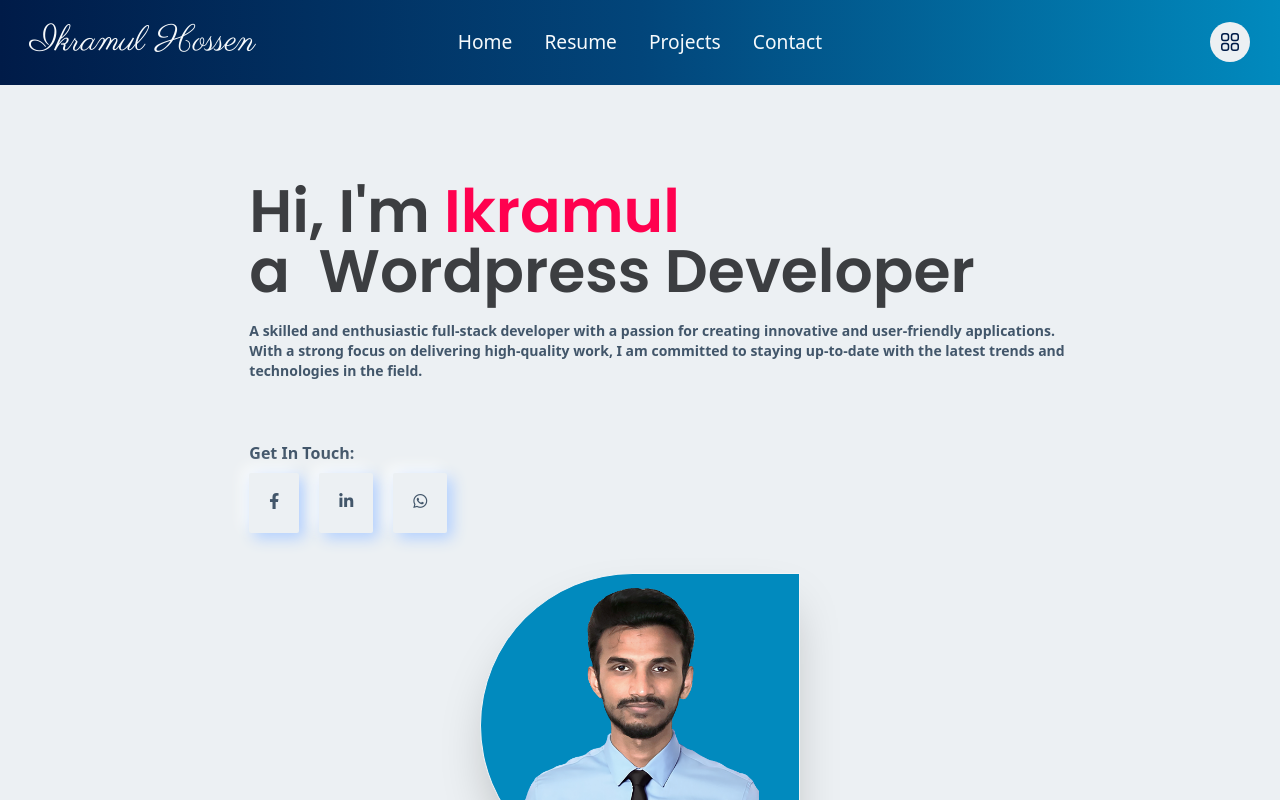
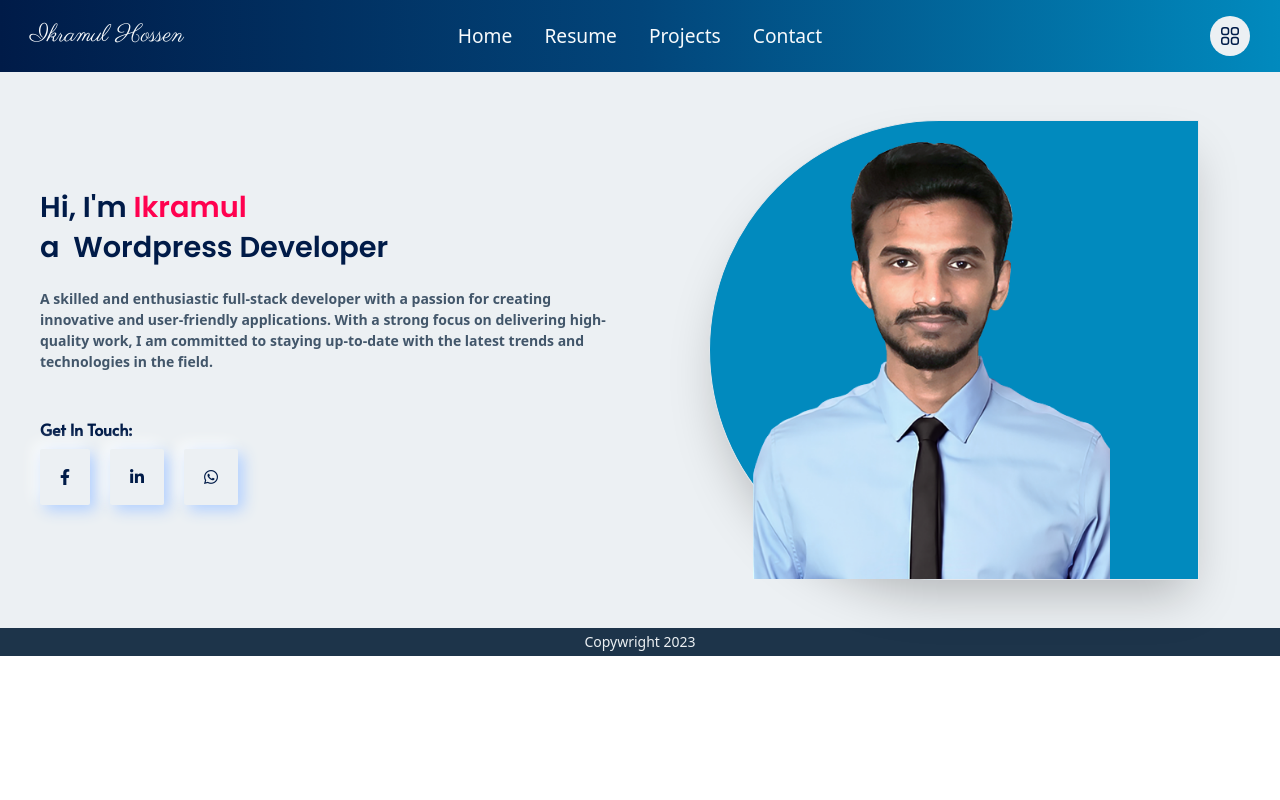
Before and after one commit to ikram3031/Portfolio, a React (Vite) app: page / in a window 1280 px wide. Shown: the top 800 px of the page. Built offline with nearby package versions, Linux system fonts and the light colour scheme.

Commit message:
Nav and Hero

```diff
--- a/src/__variables.scss
+++ b/src/__variables.scss
@@ -1,2 +1,13 @@
 // font coor
 $dark: #001b48;
+$medium: #02457a;
+$normal: #018abe;
+
+// Text Color
+$paragraph: #42566A;
+
+// font-family
+$alata: 'Alata', 'sans-serif';
+$poppins: 'Poppins', 'sans-serif';
+$ows: 'Oswald', 'sans-serif';
+$hand: 'Parisienne', 'cursive';
--- a/src/index.scss
+++ b/src/index.scss
@@ -24,7 +24,7 @@
     margin-top: 20px;
     margin-bottom: 20px;
     align-items: center;
-   justify-content: center;
+    justify-content: center;
 
     .social_single_icon {
         padding-top: 16px;
@@ -139,24 +139,20 @@
 
 
 @keyframes load-from-left {
-    0% {
+    from {
         transform: translateX(-100%);
-        opacity: 0;
     }
 
-    100% {
+    to {
         transform: translateX(0);
-        opacity: 1;
     }
 }
 
 .animate-load-from-left {
     animation-name: load-from-left;
-    animation-duration: 0.5s;
-    animation-timing-function: ease-in-out;
-    animation-fill-mode: forwards;
+    animation-duration: 300ms;
+    animation-fill-mode: both;
 }
-
 
 /* Stciky Header */
 
@@ -173,10 +169,28 @@
     background-color: #fff;
     /* Add a background color */
 }
+
+// margin
+.mt{
+    margin-top: 1rem;
+}
+.mr16{
+    margin-right: 1rem;
+}
+
 /* Min height */
 .hight {
     min-height: 90vh;
 }
+
+// Paragraph text
+
+.text_para {
+    color: $paragraph;
+    font-weight: 600;
+    font-size: 0.875rem;
+}
+
 
 /* Single portfolio */
 .single_portfolio {
--- a/src/sections/Hero.jsx
+++ b/src/sections/Hero.jsx
@@ -1,6 +1,7 @@
 import React, { useEffect, useState } from 'react';
 import Ikram from '../assets/ikram.png';
 import { Link } from 'react-router-dom';
+import './Sections.scss';
 
 const Hero = () => {
   const [skillIndex, setSkillIndex] = useState(0);
@@ -16,51 +17,52 @@ const Hero = () => {
 
   return (
 
-    <div className="max-w-1200 sm:max-w-600 sm:flex-col mx-auto flex
-     justify-between items-center py-10"
+    <div className="hero"
     >
 
       {/* Left */}
-      <div className="w-2/3  flex  flex-col gap-5 p-4 mt-10 ml-10">
+      <div className="hero_left">
         <div className=''>
 
-          <span className='font-pop font-semibold text-6xl text-bl'>
+          <span className='hero_left_intro'>
             Hi, I'm <span className='text-r'>Ikramul</span><br></br>
             <span className=''>a &nbsp;</span>
             {/* <span className=' text-r ease-in-out animate-scale-50 duration-300'>{skills[skillIndex]}&nbsp; </span>Developer */}
-            <span class="animate-load-from-left duration-300">{skills[skillIndex]}</span> Developer
+            <span class="animate-load-from-left">{skills[skillIndex]}</span> Developer
           </span>
 
         </div>
-        <span className="text-sm font-semibold text-para">
+
+        <span className="text_para mr16 mt">
           A skilled and enthusiastic full-stack developer with a passion for creating innovative and
           user-friendly applications. With a strong focus on delivering high-quality work, I am committed
           to staying up-to-date with the latest trends and technologies in the field.
         </span>
+
         {/* Find me with */}
-        <div>
-          <h4 className='text-alata text-md font-semibold text-para mt-10'>Get In Touch:</h4>
+        <div className='find_me_with'>
+          <h4 className=''>Get In Touch:</h4>
 
-          <div className='flex gap-5 my-2 align-center text-para'>
-            <a className='py-4 px-5 social rounded-sm ' href="https://www.facebook.com/ikram3031 " target="_blank">
-              <i className="h-6 fa-brands fa-facebook-f"></i>
+          <div className='find_me_social'>
+            <a className='social_icon' href="https://www.facebook.com/ikram3031 " target="_blank">
+              <i className=" fa-brands fa-facebook-f"></i>
             </a>
-            <a target="_blank" className='py-4 px-5 social rounded-sm' href="https://www.linkedin.com/in/ikramul-hossen-545a43206/">
+            <a target="_blank" className='social_icon' href="https://www.linkedin.com/in/ikramul-hossen-545a43206/">
               <i className="fa-brands fa-linkedin-in"></i>
             </a>
-            <a target="_blank" className='py-4 px-5 social rounded-sm' href="https://api.whatsapp.com/send?phone=+8801784220265&text=Hi%20there!%20I%20have%20a%20question%20:)">
+            <a target="_blank" className='social_icon' href="https://api.whatsapp.com/send?phone=+8801784220265&text=Hi%20there!%20I%20have%20a%20question%20:)">
 
               <i className="fa-brands fa-whatsapp"></i>
             </a>
           </div>
         </div>
+
       </div>
 
       {/* Right */}
-      <div className="w-1/3 p-4 ">
-        <div className="border rounded-l-full rounded-r-lg
-       w-80 mx-auto border-gray-100 bg-bluto shadow-2xl ">
-          <div className='flex  justify-end' >
+      <div className="hero_right">
+        <div className="hero_img bg-bluto">
+          <div >
             <img className='px-5 mx-5 mb-0 overflow-hidden relative' src={Ikram} alt="" />
           </div>
         </div>
--- a/src/sections/Sections.scss
+++ b/src/sections/Sections.scss
@@ -1,3 +1,5 @@
+@import '../_variables';
+
 .nav {
     width: 100%;
     background: linear-gradient(to right, #001b48, #02457a, #018abe);
@@ -68,11 +70,27 @@
         }
 
         // Mobile Logo
-        .mobile_logo{
+        .mobile_logo {
             font-size: 1.5rem;
         }
+
         @media (min-width: 769px) {
-            .mobile_logo{
+
+            // Main Nav
+            .main_nav {
+
+
+                .nav_logo {
+
+
+                    .name {
+                        font-size: 1.5rem;
+                    }
+                }
+            }
+
+
+            .mobile_logo {
                 display: none;
             }
         }
@@ -111,3 +129,144 @@
         top: 0;
     }
 }
+
+.hero {
+    max-width: 1240px;
+    margin: 0 auto;
+    display: flex;
+    justify-content: space-between;
+    align-items: center;
+    padding: 4rem 0;
+
+    .hero_left {
+        width: 50%;
+        display: flex;
+        flex-direction: column;
+        gap: 5px;
+        padding: 4px;
+        margin: 1rem;
+
+        .hero_left_intro {
+            font-family: "Poppins", sans-serif;
+            font-weight: 600;
+            font-size: 3rem;
+            line-height: 3rem;
+            color: $dark;
+        }
+
+        .find_me_with {
+            h4 {
+                font-family: "Alata", sans-serif;
+                font-size: 1rem;
+                font-weight: 600;
+                line-height: 1.5;
+                margin-top: 2.5rem;
+                color: $dark;
+            }
+
+            .find_me_social {
+                display: flex;
+                flex-wrap: wrap;
+                gap: 1.25rem;
+                align-items: center;
+                margin-top: 0.5rem;
+                margin-bottom: 0.5rem;
+                line-height: 1.5;
+
+
+                .social_icon {
+                    color: $dark;
+                    padding-top: 1rem;
+                    padding-bottom: 1rem;
+                    padding-left: 1.25rem;
+                    padding-right: 1.25rem;
+                    border-radius: 0.125rem;
+                    box-shadow: 5px 5px 15px #afceff, -5px -5px 15px #ffffff;
+                    transition: all 500ms ease-in-out;
+
+                    i {
+                        height: 10px;
+                    }
+                }
+
+                .social_icon:hover {
+                    background: linear-gradient(145deg, #3E5884, #02457a, #018abe);
+                    color: white;
+                }
+
+            }
+        }
+    }
+
+    .hero_right {
+        width: 35%;
+        margin: 0 0 0auto;
+        display: flex;
+        justify-content: flex-end;
+        padding: 1rem 0 1rem 0;
+
+        .hero_img {
+            border: 1px solid #E5E7EB;
+            border-radius: 9999px 0 0 9999px;
+            border-top-right-radius: 32px;
+            width: 80%;
+            margin: 0 auto;
+            border-color: #E5E7EB;
+            background-color: rgb(1, 138, 190);
+            box-shadow: 0 25px 50px -12px rgba(0, 0, 0, 0.25);
+
+            div {
+                img {
+                    width: 400px;
+                }
+            }
+        }
+    }
+}
+
+@media (max-width: 600px) {
+    .hero {
+        flex-direction: column;
+
+        .hero_right,
+        .hero_left {
+            max-width: 400px;
+            margin: 0 auto;
+            width: 100%;
+            padding: 1rem 0;
+        }
+
+        .hero_left {
+            margin: 1rem 0;
+
+            .hero_left_intro {
+                font-size: 3rem;
+                line-height: 3rem;
+            }
+        }
+    }
+}
+
+@media (min-width: 768px) {
+    .hero {
+        justify-content: space-between;
+        align-items: center;
+        padding: 2rem 0;
+
+        .hero_right,
+        .hero_left {
+            width: 50%;
+            // padding: 1rem;
+        }
+
+        .hero_left {
+            margin: 1rem 0;
+            margin-left: 1rem;
+
+            .hero_left_intro {
+                font-size: 1.8rem;
+                line-height: 2.5rem;
+            }
+        }
+    }
+}
--- a/tailwind.config.cjs
+++ b/tailwind.config.cjs
@@ -50,7 +50,6 @@ module.exports = {
         'bluform':'#02457a',
         'deep': '#1D344A',
         'light': '#ecf0f3',
-        'para': '#42566A',
         'gbg': '#edefee',
         'pale-pink': '#FCE4EC',
         'orange': '#ff5722',
```
